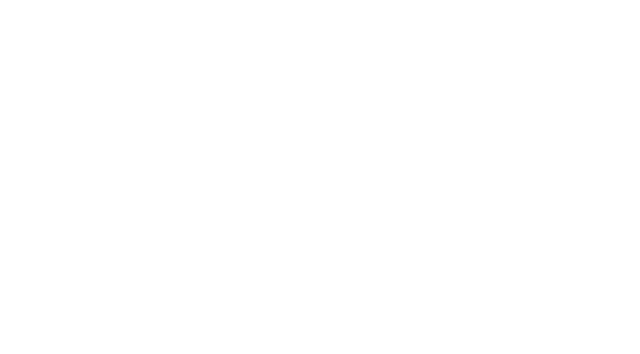
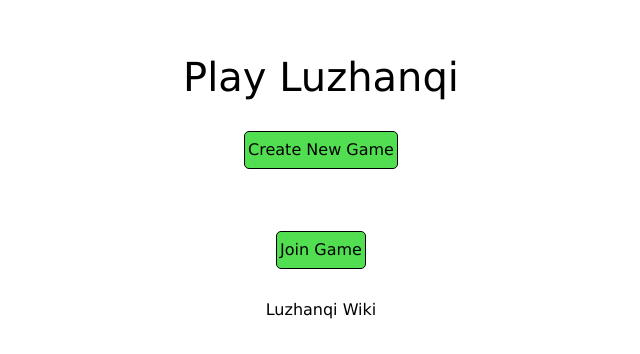
Before and after one commit to andrewc2695/game, a React (Create React App) app in the folder frontend/: page / in a window 1280 px wide. Shown: the part 214-568 px from the top of the page, without its empty margins (319-959 px from the left). Built offline with nearby package versions, Linux system fonts and the light colour scheme.

Commit message:
Created Basic Landing Page

```diff
--- a/frontend/package.json
+++ b/frontend/package.json
@@ -14,6 +14,7 @@
     "react-dom": "^18.2.0",
     "react-router-dom": "^6.14.2",
     "react-scripts": "5.0.1",
+    "sass": "^1.64.2",
     "socket.io-client": "^4.7.2",
     "typescript": "^4.9.5",
     "web-vitals": "^2.1.4"
--- a/frontend/src/App.css
+++ b/frontend/src/App.css
@@ -1,4 +1,73 @@
+/* PHASE 0: Reset */
+
+html,
+body,
+header,
+nav,
+h1,
+a,
+ul,
+li,
+strong,
+main,
+button,
+i,
+section,
+img,
+div,
+h2,
+p,
+form,
+fieldset,
+label,
+input,
+textarea,
+span,
+article,
+footer,
+time,
+small {
+  margin: 0;
+  padding: 0;
+  border: 0;
+  outline: 0;
+  font: inherit;
+  color: inherit;
+  text-align: inherit;
+  text-decoration: inherit;
+  vertical-align: inherit;
+  box-sizing: inherit;
+  background: transparent;
+  font-family: Verdana;
+}
+
+ul {
+  list-style: none;
+}
+
+img {
+  display: block;
+  width: 100%;
+  height: auto;
+}
+
+input[type="password"],
+input[type="email"],
+input[type="text"],
+input[type="submit"],
+textarea,
+button {
+  /*
+  Get rid of native styling. Read more here:
+  http://css-tricks.com/almanac/properties/a/appearance/
+  */
+  -webkit-appearance: none;
+  -moz-appearance: none;
+}
+
 .App {
+  height: 100vh;
+  width: 100vw;
   text-align: center;
 }
 
--- a/frontend/src/components/Splash/index.tsx
+++ b/frontend/src/components/Splash/index.tsx
@@ -1,13 +1,19 @@
 import React, { useState } from "react";
+import './style.scss';
 
 
 
 export const Splash = () => {
-    // check for gameId in local storage
-    // if we found one ask if they want to continue game? I guess we need to know which side they were one
-    // if not then we can create a game
+    // create or join game options
+    // im going to need to find a way to delete old games
+
     return <div className="Splash">
-
+        <h1>Play Luzhanqi</h1>
+        <div className="Splash-ButtonsContainer">
+            <button>Create New Game</button>
+            <button>Join Game</button>
+        </div>
+        <a href="https://en.wikipedia.org/wiki/Luzhanqi" target="_">Luzhanqi Wiki</a>
     </div>
 }
 
--- /dev/null
+++ b/frontend/src/components/Splash/style.scss
@@ -0,0 +1,33 @@
+.Splash {
+    height: 100%;
+    width: 100%;
+    display: flex;
+    flex-direction: column;
+    justify-content: center;
+    align-items: center;
+
+    h1 {
+        font-size: 40px;
+    }
+
+    &-ButtonsContainer {
+        display: flex;
+        flex-direction: column;
+        justify-content: space-around;
+        align-items: center;
+        height: 200px;
+        button {
+            border-radius: 5px;
+            height: 30px;
+            width: max-content;
+            padding: 3px;
+            background-color: rgb(81, 223, 81);
+            border: 1px solid black;
+        }
+        button:hover {
+            cursor: pointer;
+            background-color: rgb(71, 197, 71);
+            transition: all 0.3s ease-in;
+        }
+    }
+}
--- /dev/null
+++ b/frontend/src/utility/board/index.ts
@@ -0,0 +1 @@
+export const baseBoard = {};
```
Also changed, not shown: frontend/src/socket.ts (deleted), 1 other file (tests, documents, lock files or other folders).
